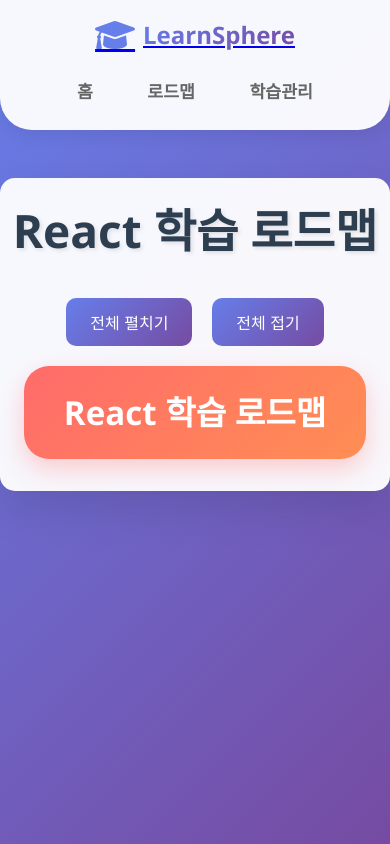
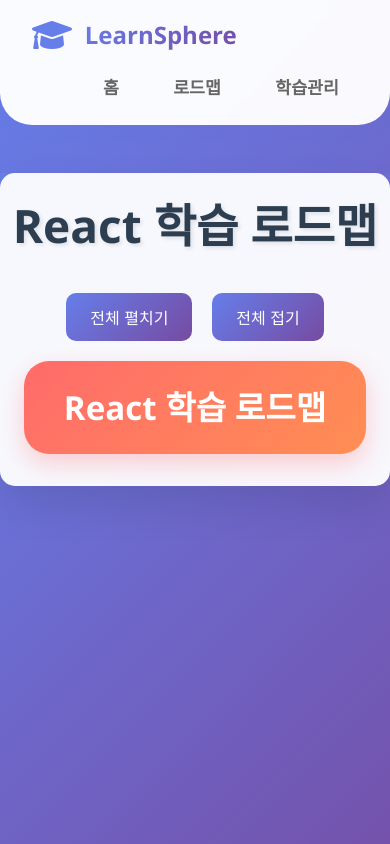
Before and after one commit to samkkkkkkk/learnsphere-frontend, a React (Vite) app: page /roadmap in a window 390 px wide. Shown: the top 844 px of the page. Built offline with nearby package versions, Linux system fonts and the light colour scheme.

Commit message:
fix: Header로고 css 수정

```diff
--- a/src/components/Header.css
+++ b/src/components/Header.css
@@ -1,4 +1,4 @@
-.global-header {
+.header {
   width: 100%;
   background: rgba(255,255,255,0.97);
   box-shadow: 0 2px 16px rgba(102,126,234,0.08);
@@ -6,36 +6,46 @@
   top: 0;
   z-index: 100;
 }
-.header-inner {
+
+.header-content {
   max-width: 1200px;
   margin: 0 auto;
   display: flex;
   align-items: center;
-  justify-content: space-between;
-  padding: 0.7rem 2vw;
+  justify-content: flex-start;
+  padding: 1rem 2rem;
 }
-.header-logo {
+
+.logo {
   display: flex;
   align-items: center;
-  gap: 0.7rem;
+  gap: 0.8rem;
   text-decoration: none;
+  color: inherit;
+  margin-right: 2rem;
 }
-.logo-icon {
+
+.logo i {
   font-size: 2rem;
   color: #667eea;
 }
-.logo-text {
-  font-size: 1.3rem;
+
+.logo h1 {
+  font-size: 1.5rem;
   font-weight: 800;
   background: linear-gradient(135deg, #667eea, #764ba2);
   -webkit-background-clip: text;
   -webkit-text-fill-color: transparent;
   background-clip: text;
+  margin: 0;
 }
-.header-nav {
+
+.nav {
   display: flex;
   gap: 2rem;
+  margin-left: auto;
 }
+
 .nav-link {
   color: #666;
   text-decoration: none;
@@ -45,19 +55,22 @@
   border-radius: 22px;
   transition: all 0.2s;
 }
+
 .nav-link.active,
 .nav-link:hover {
   background: linear-gradient(135deg, #667eea, #764ba2);
   color: #fff;
 }
+
 @media (max-width: 700px) {
-  .header-inner {
+  .header-content {
     flex-direction: column;
     gap: 0.7rem;
     align-items: flex-start;
-    padding: 0.7rem 4vw;
+    padding: 1rem 2rem;
   }
-  .header-nav {
+
+  .nav {
     gap: 1rem;
   }
 }
--- a/src/pages/LearningManagerPage.css
+++ b/src/pages/LearningManagerPage.css
@@ -117,6 +117,8 @@ body {
   align-items: center;
   gap: 0.5rem;
   text-decoration: none;
+  white-space: nowrap;
+  min-width: fit-content;
 }
 .btn-primary {
   background: linear-gradient(135deg, #667eea, #764ba2);
--- a/src/pages/RoadmapPage.css
+++ b/src/pages/RoadmapPage.css
@@ -2,12 +2,17 @@
     box-sizing: border-box;
 }
 
-body {
+/* Roadmap 페이지 전용 스타일 */
+.roadmap-page {
     margin: 0;
     padding: 0;
     font-family: 'Segoe UI', Tahoma, Geneva, Verdana, sans-serif;
     background: linear-gradient(135deg, var(--color-main-gradient-from) 0%, var(--color-main-gradient-to) 100%);
     min-height: 100vh;
+}
+
+/* Roadmap 페이지 컨테이너에만 overflow-x 적용 */
+.mindmap-container {
     overflow-x: hidden;
 }
 
--- a/src/pages/RoadmapPage.tsx
+++ b/src/pages/RoadmapPage.tsx
@@ -69,7 +69,8 @@ export default function RoadmapPage() {
   );
 
   return (
-    <div className="mindmap-container">
+    <div className="roadmap-page">
+      <div className="mindmap-container">
       <h1 className="mindmap-title">{topicLabel} 학습 로드맵</h1>
       <div className="controls">
         <button className="btn" onClick={expandAll}>전체 펼치기</button>
@@ -490,5 +491,6 @@ export default function RoadmapPage() {
         </div>
       </div>
     </div>
+    </div>
   );
 }
```
